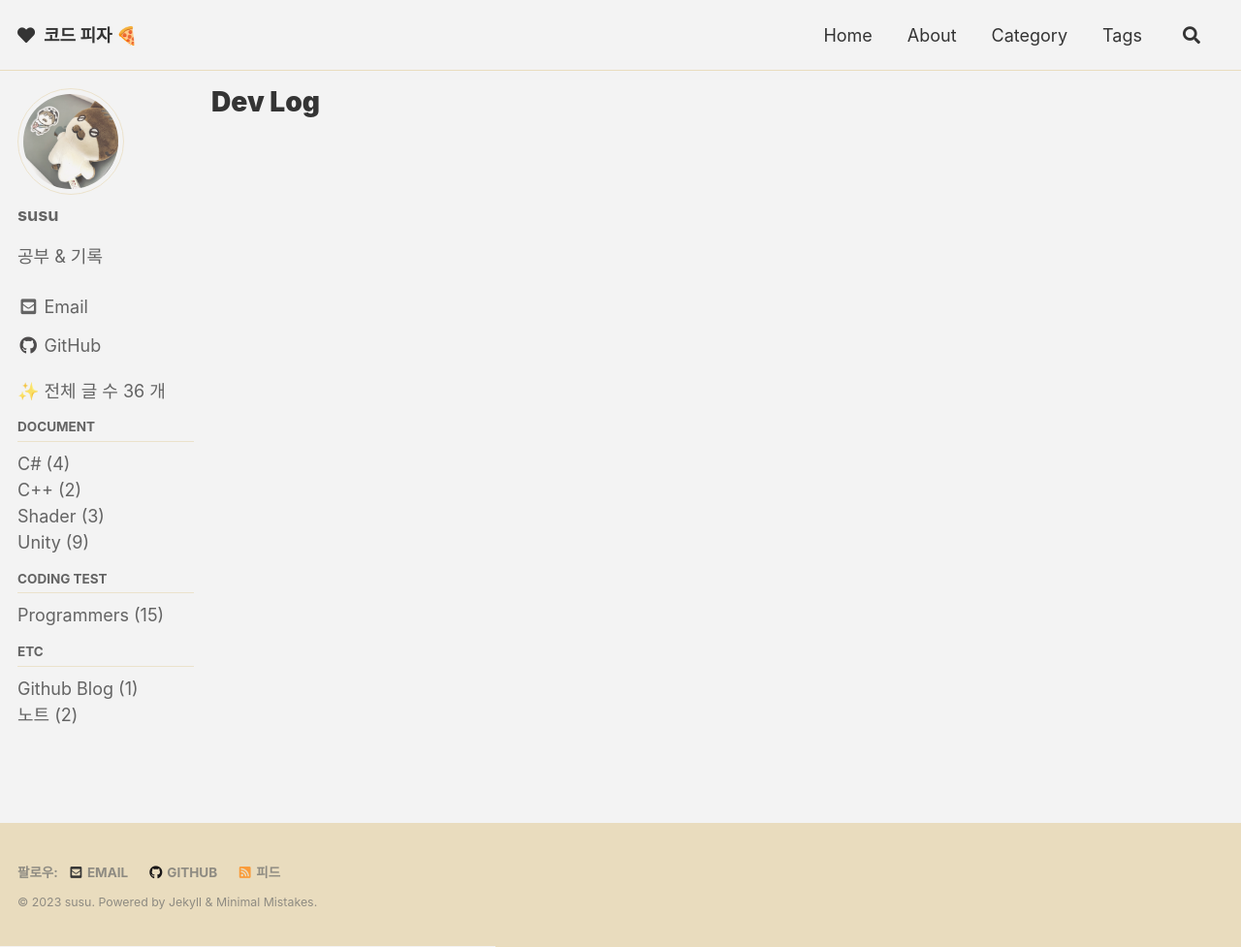
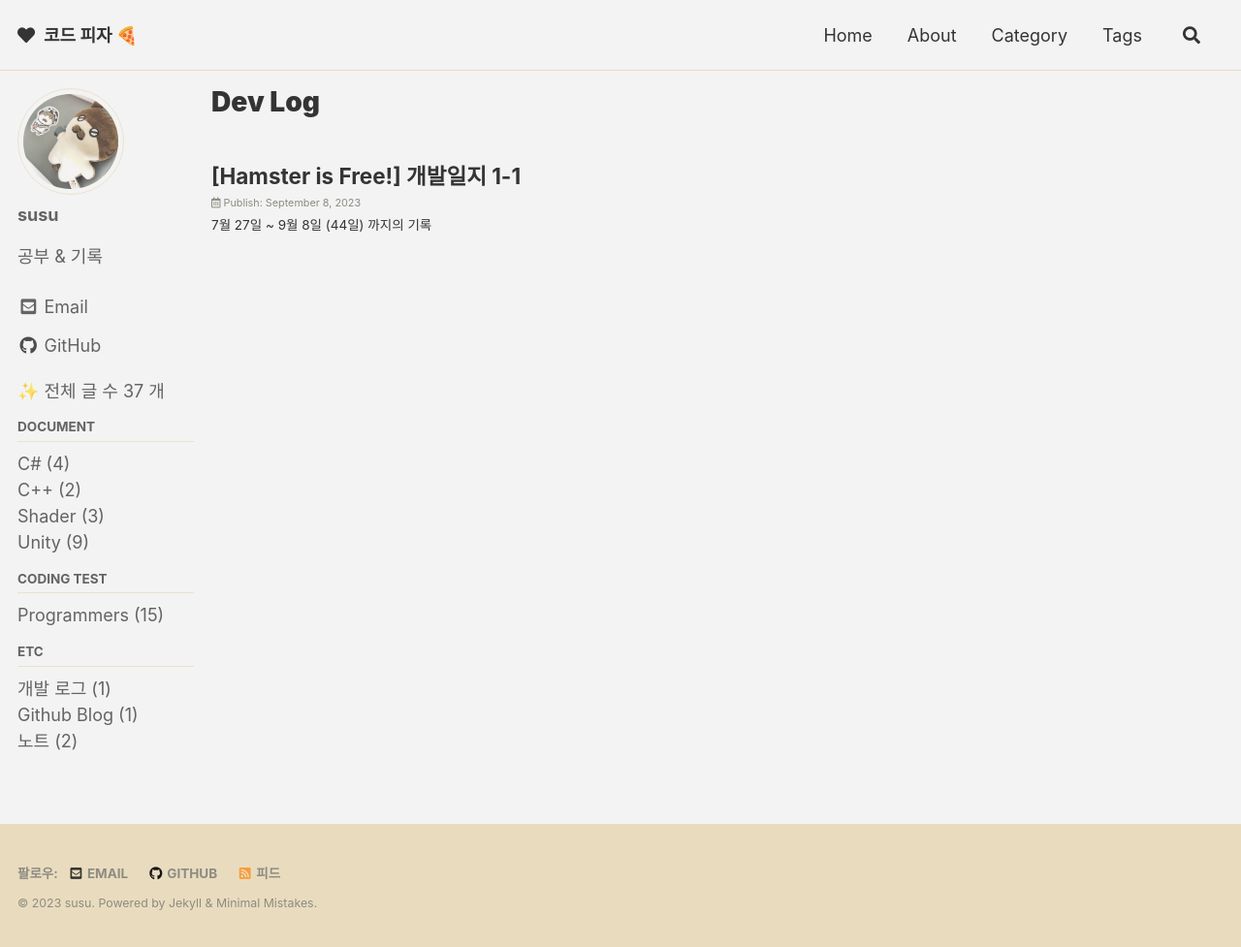
Before and after one commit to eggmong/eggmong.github.io, a Jekyll site: the page built from _pages/category-devlog.md, in a window 1280 px wide and 977 px high. Shown: the whole window at 97% size. Built offline with Jekyll 4.4.1, drawn with Linux system fonts in a browser that asks for light colours; cached includes are drawn as plain includes; some web fonts are replaced; part of the change alters nothing that is shown.

Commit message:
HamsterIsFree 개발일지 1-1

````diff
--- a/_includes/nav_list_main
+++ b/_includes/nav_list_main
@@ -61,7 +61,7 @@
         <span class="nav__sub-title">Etc</span>
         <ul>
             {% for category in site.categories %}
-                {% if category[0] == "Dev Log" %}
+                {% if category[0] == "DevLog" %}
                     <li><a href="/categories/devlog" class="">개발 로그 ({{category[1].size}})</a></li>
                 {% endif %}
             {% endfor %}
--- a/_pages/category-devlog.md
+++ b/_pages/category-devlog.md
@@ -7,5 +7,5 @@ sidebar_main: true
 ---
 
 
-{% assign posts = site.categories['Dev Log'] %}
+{% assign posts = site.categories['DevLog'] %}
 {% for post in posts %} {% include archive-single.html type=page.entries_layout %} {% endfor %}
--- /dev/null
+++ b/_posts/DevLog/2023-09-08-HamsterisFree_01.md
@@ -0,0 +1,184 @@
+---
+title:  "[Hamster is Free!] 개발일지 1-1"
+excerpt: "7월 27일 ~ 9월 8일 (44일) 까지의 기록"
+
+categories:
+  - DevLog
+tags:
+  - [DevLog]
+
+toc: true
+toc_sticky: true
+
+date: 2023-09-08
+last_modified_at: 2023-09-08
+comments: true
+---
+
+<br>
+
+# <Hamster is Free!> 개발일지 1
+
+작업한 것들을 나중에 회상할 수 있도록 기록을 남겨두는게 좋을 것 같아서 개발일지를 쓰기로 했다.
+첫 커밋부터 현재(23.09.08) 까지의 작업 내역을 기록해두겠다.
+
+프로젝트를 시작하게 된 배경은... 이젠 나도 짬도 찼으니(?) `1인 개발로 게임을 출시해보고 싶다!`
+기왕이면 Github에 Repository를 만들어서 기록도 하고,
+스토어에 올리는 것 까지 전부 혼자 해보고 싶다는 생각이 들어서 시작하게 되었다.
+
+그래서 내가 좋아하는 `햄스터` 를 캐릭터로 삼고,
+첫 1인 개발 게임이니까 최대한 간단하게 (작업적으론 그리 간단하지 않았지만 ㅠ) 심플한 게임으로 만들어보자고 생각했다.
+
+- `기획`은 간단하면서도 어설프지 않도록
+- 스토어에 올리기로 결심한 이상 `아트 퀄리티`도 챙기기 (프로그래머가 할 수 있는 최선으로 ㅠ)
+- 프로그래머인 이상 `코드`에 공을 들여보자!
+
+이렇게 원칙으로 삼고 시작하게 되었다.
+
+![log1](https://drive.google.com/uc?export=view&id=1jonoyrydCApabvTHNbFPWBypYQlmdd7n)
+
+찾아보니 첫 커밋 날짜가 7월 27일이었당.
+
+작업을 시작하고 8월 한 달 동안은 정말 미친듯이 작업에 몰두했던 것 같다.
+퇴근하고 저녁을 먹으면 8시쯤이었는데, 그 때 부터 새벽까지 매일매일 작업하고, 주말에도 작업했으니까...
+나의 빽빽한 깃허브 잔디들이 증명해주고 있다.
+
+![log2](https://drive.google.com/uc?export=view&id=1wl17wnJKhJPsKWHqMc2GmURDapkngL7F)
+
+
+처음 시스템 베이스부터 전부 스스로 구현해보려고 하다보니 시간도 오래 걸렸지만,
+회사에서 주어진 일을 할 때보다 더 많은 걸 배울 수 있었다.
+
+## DataTable
+
+우선 게임에 필요한 `데이터테이블` 작업부터 소개하자면.
+나의 집 컴퓨터엔 엑셀이 깔려있지 않으므로 `Google Sheets` 를 사용하기로 했다.
+처음 작업 내용은 이랬다.
+
+1. 시트에서 내용을 기입하고,
+2. csv로 직접 다운받아 Unity Editor에 집어넣고,
+3. csv 파일을 파싱하여 데이터들을 읽어오는 클래스를 구현
+
+하지만... 내 손으로 직.접. 사이트에 들어가 다운 받는게 귀찮았고!
+`ScriptableObject` 를 사용하여 데이터들에 접근하자! 라는 생각이 들었다.
+그리하여 현재는 이런 방식이다.
+
+
+![log3](https://drive.google.com/uc?export=view&id=1AuG28n9x5gVbwigBu7GWlWmYrSKWO19a)
+![log4](https://drive.google.com/uc?export=view&id=1_aya-pYNGHUGyDxlDYRR1Ncno3K2YZoi)
+![log5](https://drive.google.com/uc?export=view&id=1_peX60MhRZUa6KQw4jaBOj1aUm5K5ZXu)
+
+1. 버튼 하나를 눌러 Editor 상에서 Google Sheets들을 `csv로 다운`
+2. 다운 받은 `csv들을 파싱`하여 각각의 데이터클래스 기반으로 만들어진 `ScriptableObject로 자동 생성`
+3. `DataContainer` 라는 Prefab에 `ScriptableObject 자동 링크`
+
+작업물은 [Repository(링크)](https://github.com/SukereamTeam/hamsterisfree) 에서 확인할 수 있지만...
+지금은 private 상태이다. (23.09.08)
+마켓에 업로드 한 후 레포지토리를 공개할 생각이다.
+
+## Scene Controller
+
+제일 우여곡절이 많았던 작업이다.
+SceneController를 직접 구현해보는 게 어려웠다.
+
+### Scene 전환 - Task
+
+`UniTask` 와 `UniRx` 를 사용하여 구현했고,
+다음 씬으로 완전히 전환되기 전에 `Task`로 미리 리소스 로딩을 해주고 싶었다.
+
+```c#
+private List<UniTask> loadingTask;
+    public List<UniTask> LoadingTask
+    {
+        get => this.loadingTask;
+        private set => this.loadingTask = value;
+    }
+```
+
+다음 씬으로 완전히 전환되기 전에 loadingTask 에 해야 할 작업들을 List로 Add해둔다.
+
+```c#
+await UniTask.WhenAll(LoadingTask.ToArray().Select(async task =>
+    {
+        await task;
+
+        if(loadingScene)
+        {
+            CompleteCount++;
+            var amount = ((float)CompleteCount / (float)TaskCount);
+            var progress = Mathf.Round(amount * 100) / 100;    // 소수점 둘째자리까지 반올림
+            loadingScene.UpdateProgress(progress);
+        }
+    }));
+```
+
+loadingScene 을 사용할 경우 로딩 바에 업데이트를 해주고,
+그게 아니라면 task 가 끝날 때 까지 기다린다.
+
+### Scene 전환 - Fade
+
+SceneController에 `Fade` 기능도 넣어서 씬 전환 사이에 FadeIn, FadeOut 기능을 구현했다.
+
+```c#
+public async UniTask Fade(bool _FadeIn, float _Duration, bool _Skip, CancellationTokenSource _Cts, Action _Action = null)
+    {
+        var fadeInt = _FadeIn ? 1 : 0;  // fade in : 검은 화면에서 서서히 밝아지는 것!
+        this.fade.color = new Color(this.fade.color.r, this.fade.color.g, this.fade.color.b, fadeInt);
+        this.fade.raycastTarget = !_Skip;
+
+        ...
+
+        using (cancellationToken.Token.Register(() => cancelAction()))
+            {
+                await tweener
+                    .OnKill(() =>
+                    {
+                        Debug.Log("Fade was OnKill.");
+
+                        this.fade.raycastTarget = false;
+                    })
+                    .OnComplete(() =>
+                    {
+                        Debug.Log("Fade was OnComplete.");
+                    }).ToUniTask();
+            }
+    }
+```
+
+bool 변수로 _Skip 값을 받아서, 스킵할 수 있는 경우 (예를 들어 Intro 씬에서의 Fade.)
+화면을 터치하여 Fade 작업을 취소시키도록 했다.
+
+이 역시 자세한 내역은 [Repository(링크)](https://github.com/SukereamTeam/hamsterisfree) 에서 확인할 수 있지만...
+현재(23.09.08) 는 비공개 상태이다.
+
+## Singleton
+
+Manager 기능을 하는 클래스들은 싱글톤으로 구현해두는 게 아무래도 접근하기 쉬워서 선택했다.
+기본적인 `Singleton` 이 있고, MonoBehaviour 을 상속받는 `MonoSingleton` 이렇게 두 가지로 나누어 만들어 사용하고 있다.
+
+MonoSingleton 도 2가지로 나뉘는데, `DontDestroyOnLoad` 를 사용하는 `GlobalMonoSingleton` 이 있고
+사용하지 않는 기본 `MonoSingleton` 클래스가 있다.
+게임의 전체를 총괄하는 CommonManager 는 GlobalMonoSingleton 을 상속받아 사용중이고,
+게임의 Stage를 담당하는 GameManager 는 MonoSingleton 을 상속받아 사용한다.
+
+## CameraResolution
+
+해상도 대응을 해주기 위해 CameraResolution 라는 클래스를 만들어 카메라에 붙여주었다.
+다른 씬들은 대부분 UGUI 로 구성되어서 Canvas에서 알아서 세팅하면 되지만,
+게임 씬의 경우 UI 가 아닌 World Space에 올라간 오브젝트들이라
+게임 화면이 잘리면 안되므로 필요한 작업이었다.
+
+여기서도 우여곡절이 하나 있었는데, 처음엔 나름 간지나게(...) 짜본다고 휘황찬란하게;;
+무슨 비율을 곱해주고 어쩌고 했다가
+나중에 빌드 뽑아보니 화면이 뿌옇게 나와서... 잘못된 코드라는 걸 깨닫고 심플하게 바꿨다.
+
+기기 해상도 비율이 내가 타겟으로 지정해놓은 비율을 벗어나면 (난 9:16으로 했다)
+mainCamera.orthographicSize 에 값을 보정해주어 조절하도록 했다.
+
+
+
+시스템 작업 내역만 작성했는데 좀 길어지는 것 같아서
+Game 작업 내역은 개발일지 1-2로 나누어 작성하기로 했다.
+기록을 남기는 건 좋은 것 같다.
+대략 지금까지 1달 2주 쯤 작업했고, 나는 별로 한 게 없다고 생각했는데
+적다보니 꽤나 했구나 싶다.
````
